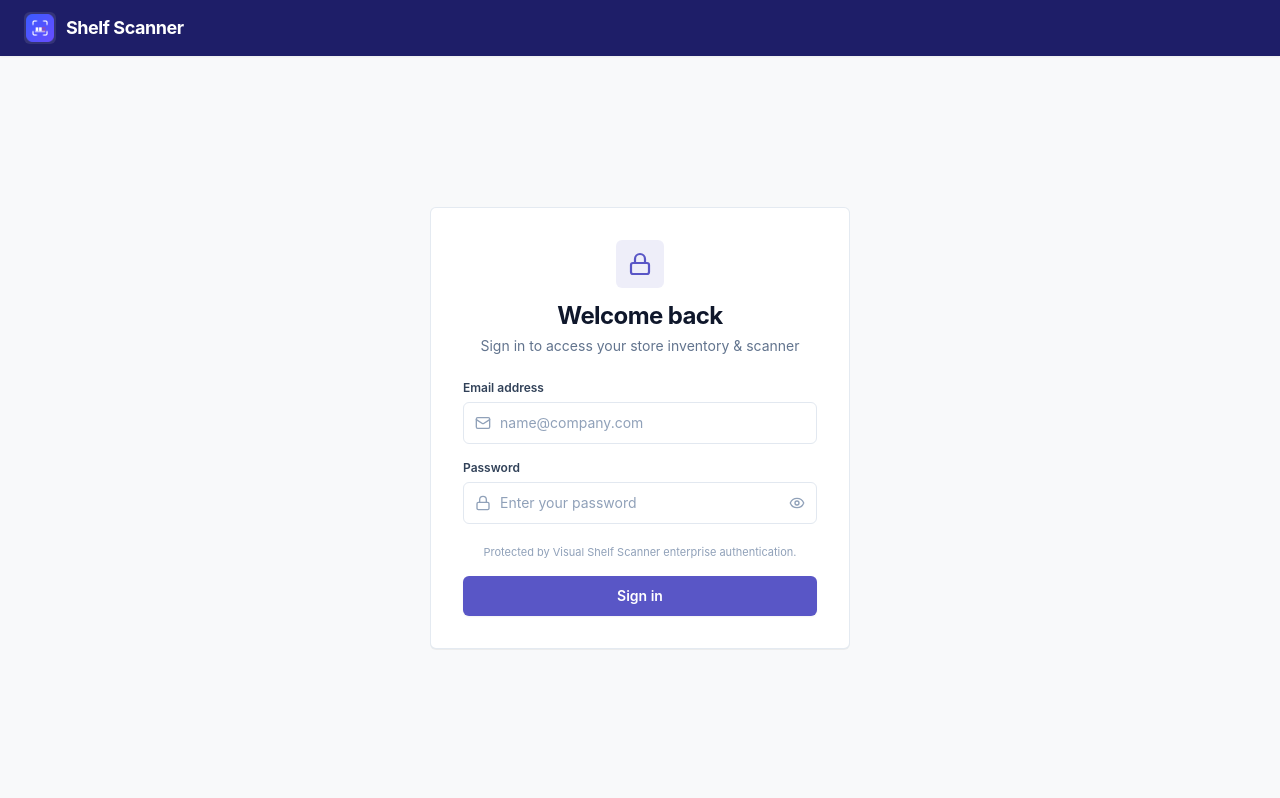
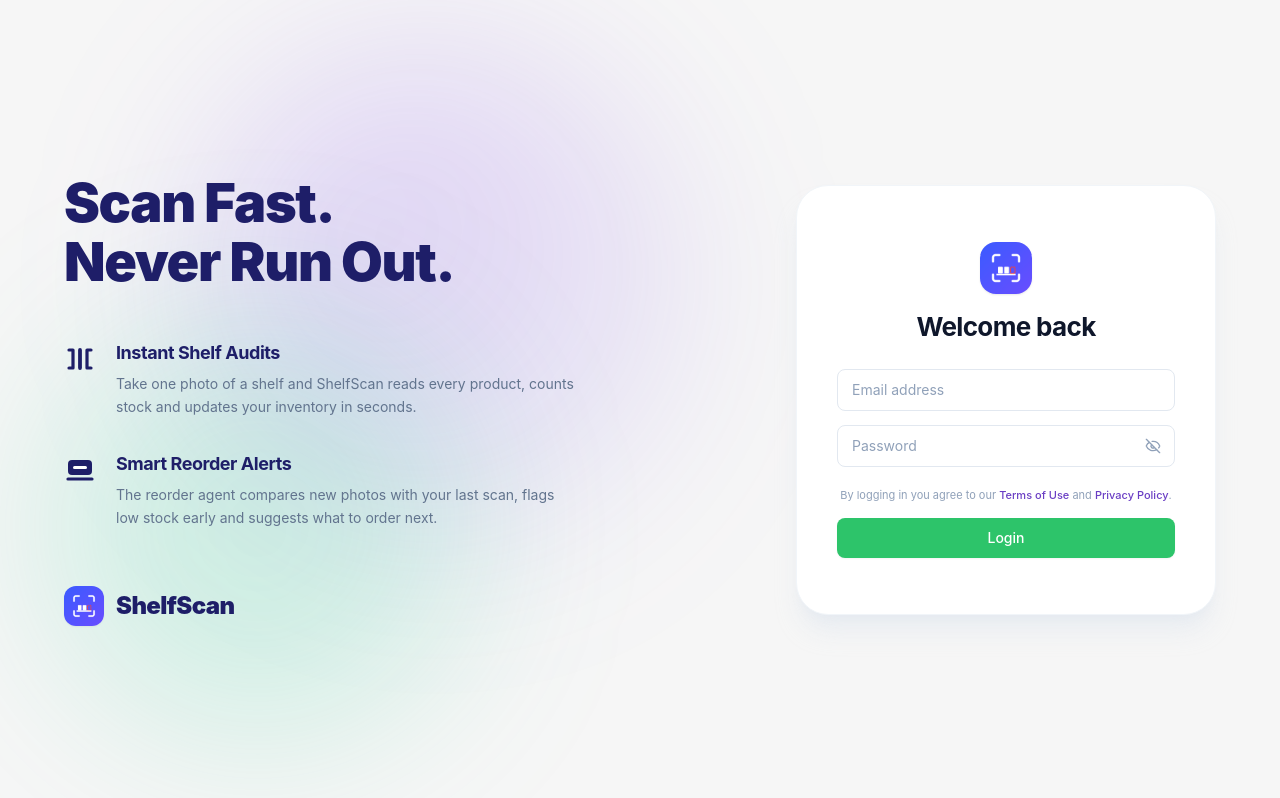
Before and after one commit to arifrashid143/shelf-scanner-frontend, a React (Vite) app: page / in a window 1280 px wide. Built offline with nearby package versions, Linux system fonts and the light colour scheme; no server answers.

Commit message:
fix: restore exact photo design for login page while removing signup page

```diff
--- a/src/views/LoginView.jsx
+++ b/src/views/LoginView.jsx
@@ -1,7 +1,7 @@
 import { useState } from 'react'
 import { useAuth } from '../context/AuthContext'
 import logoImg from '../assets/logo.png'
-import { Loader2, Eye, EyeOff, AlertCircle, Lock, Mail } from 'lucide-react'
+import { Loader2, Eye, EyeOff } from 'lucide-react'
 
 export default function LoginView() {
   const { login } = useAuth()
@@ -13,71 +13,14 @@ export default function LoginView() {
 
   const [loading, setLoading] = useState(false)
   const [errorMsg, setErrorMsg] = useState('')
-  const [errors, setErrors] = useState({})
-  const [touched, setTouched] = useState({})
-
-  const validateField = (fieldName, value) => {
-    let error = ''
-    if (fieldName === 'email') {
-      const val = (value ?? '').trim()
-      const emailRegex = /^[^\s@]+@[^\s@]+\.[^\s@]{2,}$/
-      if (!val) {
-        error = 'Email address is required'
-      } else if (!emailRegex.test(val)) {
-        error = 'Please enter a valid email address'
-      }
-    } else if (fieldName === 'password') {
-      if (!value) {
-        error = 'Password is required'
-      }
-    }
-    return error
-  }
-
-  const validateAll = () => {
-    const newErrors = {}
-    const emailErr = validateField('email', email)
-    if (emailErr) newErrors.email = emailErr
-
-    const pwdErr = validateField('password', password)
-    if (pwdErr) newErrors.password = pwdErr
-
-    return newErrors
-  }
-
-  const handleBlur = (fieldName) => {
-    setTouched((prev) => ({ ...prev, [fieldName]: true }))
-    const val = fieldName === 'email' ? email : password
-    const err = validateField(fieldName, val)
-    setErrors((prev) => ({ ...prev, [fieldName]: err }))
-  }
-
-  const handleChange = (fieldName, value) => {
-    if (fieldName === 'email') setEmail(value)
-    if (fieldName === 'password') setPassword(value)
-
-    if (errors[fieldName] || touched[fieldName]) {
-      const err = validateField(fieldName, value)
-      setErrors((prev) => ({ ...prev, [fieldName]: err }))
-    }
-  }
 
   const handleSubmit = async (e) => {
     e?.preventDefault()
     setErrorMsg('')
-
-    const validationErrors = validateAll()
-    setTouched({ email: true, password: true })
-    setErrors(validationErrors)
-
-    if (Object.keys(validationErrors).length > 0) {
-      return
-    }
-
     setLoading(true)
 
     try {
-      await login(email.trim(), password)
+      await login(email, password)
     } catch (err) {
       setErrorMsg(err.message || 'Authentication failed. Please check credentials.')
     } finally {
@@ -86,150 +29,235 @@ export default function LoginView() {
   }
 
   return (
-    <div className="min-h-screen w-full bg-[#f8f9fa] flex flex-col font-sans text-slate-900 select-none">
-      {/* Top Header Bar Matching Dashboard Brand */}
-      <header className="h-14 bg-[#1E1E68] text-white flex items-center justify-between px-4 sm:px-6 shadow-xs shrink-0">
-        <div className="flex items-center gap-2.5">
+    /* Full-Screen Container: Takes all screen on mobile (pure white), Card layout on tablet/desktop */
+    <div className="min-h-screen w-screen bg-white sm:bg-[#F6F6F6] relative overflow-x-hidden flex items-center justify-center p-0 sm:p-8 lg:p-14 font-sans select-none">
+
+      {/* Ambient Radial Blur Glows (Tablet & Desktop only) */}
+      <div className="hidden sm:block absolute top-12 left-1/4 -translate-x-1/4 w-[480px] h-[480px] bg-gradient-to-br from-[#8b5cf6]/25 via-[#7c3aed]/15 to-[#6366f1]/10 rounded-full blur-[90px] pointer-events-none" />
+      <div className="hidden sm:block absolute bottom-16 left-12 w-[420px] h-[420px] bg-[#34d399]/20 rounded-full blur-[85px] pointer-events-none" />
+
+      {/* Top-Left Brand Logo for Tablet Viewports (hidden on mobile and xl desktop) */}
+      <div className="absolute top-6 left-6 sm:top-8 sm:left-10 z-20 hidden sm:flex xl:hidden items-center gap-3">
         <img
           src={logoImg}
-            alt="Shelf Scanner Logo"
-            className="w-7 h-7 sm:w-8 sm:h-8 rounded-md object-contain bg-white/10 p-0.5"
+          alt="ShelfScan"
+          className="w-10 h-10 rounded-xl object-contain shadow-xs shrink-0"
         />
-          <span className="text-base sm:text-lg font-bold tracking-tight">
-            Shelf Scanner
+        <span className="text-2xl font-black text-[#1E1E68] tracking-tight">
+          ShelfScan
         </span>
       </div>
-      </header>
 
-      {/* Main Centered Login Section */}
-      <main className="flex-1 flex items-center justify-center p-4 sm:p-6 lg:p-8">
-        <div className="w-full max-w-[420px] bg-white rounded-md border border-slate-200/90 shadow-2xs p-6 sm:p-8">
-          {/* Card Header */}
-          <div className="text-center mb-6">
-            <div className="inline-flex items-center justify-center w-12 h-12 rounded-md bg-[#5956c6]/10 text-[#5956c6] mb-3">
-              <Lock className="w-6 h-6 stroke-[2.2]" />
+      {/* Main Grid Wrapper */}
+      <div className="relative z-10 w-full min-h-screen sm:min-h-0 sm:max-w-6xl grid grid-cols-1 xl:grid-cols-12 gap-0 sm:gap-10 xl:gap-14 items-center">
+
+        {/* ===================== LEFT COLUMN (HEADLINE, VALUE PROPS & LOGO - DESKTOP ONLY) ===================== */}
+        <div className="hidden xl:flex xl:col-span-6 flex-col justify-between py-4 space-y-10 lg:space-y-12">
+
+          {/* Main Hero Headline */}
+          <div>
+            <h1 className="text-4xl sm:text-5xl lg:text-[54px] font-black text-[#1E1E68] tracking-tight leading-[1.08]">
+              Scan Fast.<br />
+              Never Run Out.
+            </h1>
           </div>
-            <h1 className="text-xl sm:text-2xl font-bold text-slate-900 tracking-tight">
-              Welcome back
-            </h1>
-            <p className="text-xs sm:text-sm text-slate-500 mt-1">
-              Sign in to access your store inventory & scanner
+
+          {/* Feature List */}
+          <div className="space-y-8 max-w-lg">
+
+            {/* Feature 1: Instant Shelf Audits */}
+            <div className="flex items-start gap-4 sm:gap-5">
+              <div className="mt-1 shrink-0">
+                <svg
+                  className="w-8 h-8 text-[#1E1E68]"
+                  viewBox="0 0 32 32"
+                  fill="none"
+                  stroke="currentColor"
+                  strokeWidth="3.2"
+                  strokeLinecap="round"
+                  strokeLinejoin="round"
+                >
+                  <path d="M5 7h4v18H5" />
+                  <path d="M16 7v18" strokeWidth="3.8" />
+                  <path d="M27 7h-4v18h4" />
+                </svg>
+              </div>
+              <div className="space-y-1.5">
+                <h3 className="text-base sm:text-lg font-bold text-[#1E1E68] tracking-tight">
+                  Instant Shelf Audits
+                </h3>
+                <p className="text-xs sm:text-sm text-slate-500 font-normal leading-relaxed">
+                  Take one photo of a shelf and ShelfScan reads every product, counts stock and updates your inventory in seconds.
                 </p>
               </div>
+            </div>
 
-          {/* Error Message Alert */}
+            {/* Feature 2: Smart Reorder Alerts */}
+            <div className="flex items-start gap-4 sm:gap-5">
+              <div className="mt-1 shrink-0">
+                <svg
+                  className="w-8 h-8 text-[#1E1E68]"
+                  viewBox="0 0 32 32"
+                  fill="none"
+                >
+                  <rect
+                    x="4"
+                    y="6"
+                    width="24"
+                    height="15"
+                    rx="4"
+                    fill="currentColor"
+                  />
+                  <rect
+                    x="9"
+                    y="12"
+                    width="14"
+                    height="3"
+                    rx="1.5"
+                    fill="white"
+                  />
+                  <path
+                    d="M4 25h24"
+                    stroke="currentColor"
+                    strokeWidth="3.2"
+                    strokeLinecap="round"
+                  />
+                </svg>
+              </div>
+              <div className="space-y-1.5">
+                <h3 className="text-base sm:text-lg font-bold text-[#1E1E68] tracking-tight">
+                  Smart Reorder Alerts
+                </h3>
+                <p className="text-xs sm:text-sm text-slate-500 font-normal leading-relaxed">
+                  The reorder agent compares new photos with your last scan, flags low stock early and suggests what to order next.
+                </p>
+              </div>
+            </div>
+          </div>
+
+          {/* Bottom Brand Mark: Assets Logo Image + "ShelfScan" */}
+          <div className="pt-2 flex items-center gap-3">
+            <img
+              src={logoImg}
+              alt="ShelfScan"
+              className="w-10 h-10 rounded-xl object-contain shadow-xs shrink-0"
+            />
+            <span className="text-2xl font-black text-[#1E1E68] tracking-tight">
+              ShelfScan
+            </span>
+          </div>
+        </div>
+
+        {/* ===================== RIGHT / CENTER COLUMN (LOGIN FORM) ===================== */}
+        <div className="w-full min-h-screen sm:min-h-0 xl:col-span-6 flex justify-center xl:justify-end">
+          <div className="w-full min-h-screen sm:min-h-0 sm:max-w-[420px] bg-white rounded-none sm:rounded-[32px] p-6 sm:p-10 shadow-none sm:shadow-xl shadow-slate-200/70 border-0 sm:border sm:border-slate-100 flex flex-col justify-center">
+
+            <div className="w-full max-w-[360px] mx-auto my-auto py-4">
+              {/* Centered App Logo from assets folder */}
+              <div className="flex justify-center mb-4">
+                <img
+                  src={logoImg}
+                  alt="ShelfScan Logo"
+                  className="w-13 h-13 rounded-2xl object-contain shadow-xs drop-shadow-xs"
+                />
+              </div>
+
+              {/* Header: "Welcome back" */}
+              <div className="text-center mb-6">
+                <h2 className="text-2xl sm:text-[26px] font-bold text-slate-900 tracking-tight">
+                  Welcome back
+                </h2>
+              </div>
+
+              {/* Error Message */}
               {errorMsg && (
-            <div className="mb-4 p-3 rounded-md bg-rose-50 border border-rose-200 text-rose-700 text-xs font-semibold flex items-center justify-between animate-in fade-in">
-              <div className="flex items-center gap-2">
-                <AlertCircle className="w-4 h-4 shrink-0 text-rose-600" />
+                <div className="mb-4 p-2.5 rounded-xl bg-rose-50 border border-rose-200 text-rose-700 text-xs font-semibold flex items-center justify-between">
                   <span>{errorMsg}</span>
-              </div>
                   <button
                     type="button"
                     onClick={() => setErrorMsg('')}
                     className="text-rose-500 hover:text-rose-800 text-sm ml-2 font-bold cursor-pointer"
-                aria-label="Dismiss error"
                   >
                     ×
                   </button>
                 </div>
               )}
 
-          {/* Login Form */}
-          <form onSubmit={handleSubmit} className="space-y-4" noValidate>
+              {/* Form */}
+              <form onSubmit={handleSubmit} className="space-y-3.5">
                 {/* Email Address */}
                 <div>
-              <label className="block text-xs font-semibold text-slate-700 mb-1.5">
-                Email address
-              </label>
-              <div className="relative">
-                <Mail className="w-4 h-4 text-slate-400 absolute left-3 top-1/2 -translate-y-1/2 pointer-events-none" />
                   <input
                     type="email"
+                    required
                     value={email}
-                  onChange={(e) => handleChange('email', e.target.value)}
-                  onBlur={() => handleBlur('email')}
-                  placeholder="name@company.com"
-                  autoComplete="email"
-                  className={`w-full pl-9 pr-3.5 py-2.5 bg-white border rounded-md text-slate-900 placeholder:text-slate-400 text-xs sm:text-sm focus:outline-none transition-all ${
-                    touched.email && errors.email
-                      ? 'border-rose-400 focus:border-rose-500 focus:ring-2 focus:ring-rose-500/20 bg-rose-50/10'
-                      : 'border-slate-200 focus:border-[#5956c6] focus:ring-2 focus:ring-[#5956c6]/20'
-                  }`}
+                    onChange={(e) => setEmail(e.target.value)}
+                    placeholder="Email address"
+                    className="w-full px-3.5 py-2.5 bg-white border border-slate-200 rounded-lg text-slate-900 placeholder:text-slate-400 text-sm focus:outline-none focus:ring-2 focus:ring-purple-500/20 focus:border-[#5C3DAA] transition-all"
                   />
-              </div>
-              {touched.email && errors.email && (
-                <p className="flex items-center gap-1.5 text-xs text-rose-600 font-medium mt-1.5">
-                  <AlertCircle className="w-3.5 h-3.5 shrink-0 text-rose-500" />
-                  <span>{errors.email}</span>
-                </p>
-              )}
                 </div>
 
                 {/* Password with Eye Toggle */}
-            <div>
-              <label className="block text-xs font-semibold text-slate-700 mb-1.5">
-                Password
-              </label>
                 <div className="relative">
-                <Lock className="w-4 h-4 text-slate-400 absolute left-3 top-1/2 -translate-y-1/2 pointer-events-none" />
                   <input
                     type={showPassword ? 'text' : 'password'}
+                    required
                     value={password}
-                  onChange={(e) => handleChange('password', e.target.value)}
-                  onBlur={() => handleBlur('password')}
-                  placeholder="Enter your password"
-                  autoComplete="current-password"
-                  className={`w-full pl-9 pr-10 py-2.5 bg-white border rounded-md text-slate-900 placeholder:text-slate-400 text-xs sm:text-sm focus:outline-none transition-all ${
-                    touched.password && errors.password
-                      ? 'border-rose-400 focus:border-rose-500 focus:ring-2 focus:ring-rose-500/20 bg-rose-50/10'
-                      : 'border-slate-200 focus:border-[#5956c6] focus:ring-2 focus:ring-[#5956c6]/20'
-                  }`}
+                    onChange={(e) => setPassword(e.target.value)}
+                    placeholder="Password"
+                    className="w-full px-3.5 py-2.5 pr-10 bg-white border border-slate-200 rounded-lg text-slate-900 placeholder:text-slate-400 text-sm focus:outline-none focus:ring-2 focus:ring-purple-500/20 focus:border-[#5C3DAA] transition-all"
                   />
                   <button
                     type="button"
                     onClick={() => setShowPassword(!showPassword)}
-                  className="absolute right-3 top-1/2 -translate-y-1/2 text-slate-400 hover:text-slate-600 transition-colors cursor-pointer"
-                  aria-label={showPassword ? 'Hide password' : 'Show password'}
+                    className="absolute right-3.5 top-1/2 -translate-y-1/2 text-slate-400 hover:text-slate-600 transition-colors cursor-pointer"
                   >
                     {showPassword ? (
+                      <Eye className="w-4 h-4" />
+                    ) : (
                       <EyeOff className="w-4 h-4" />
-                  ) : (
-                    <Eye className="w-4 h-4" />
                     )}
                   </button>
                 </div>
-              {touched.password && errors.password && (
-                <p className="flex items-center gap-1.5 text-xs text-rose-600 font-medium mt-1.5">
-                  <AlertCircle className="w-3.5 h-3.5 shrink-0 text-rose-500" />
-                  <span>{errors.password}</span>
-                </p>
-              )}
-            </div>
 
-            {/* Terms note */}
-            <p className="text-[11px] text-slate-400 text-center leading-normal pt-1">
-              Protected by Visual Shelf Scanner enterprise authentication.
+                {/* Terms agreement note: "By logging in you agree to our Terms of Use and Privacy Policy." */}
+                <p className="text-[11px] text-slate-400 text-center leading-normal pt-1.5">
+                  By logging in you agree to our{' '}
+                  <button
+                    type="button"
+                    onClick={() => alert('Terms of Use')}
+                    className="text-[#6A3EC4] font-medium hover:underline cursor-pointer"
+                  >
+                    Terms of Use
+                  </button>{' '}
+                  and{' '}
+                  <button
+                    type="button"
+                    onClick={() => alert('Privacy Policy')}
+                    className="text-[#6A3EC4] font-medium hover:underline cursor-pointer"
+                  >
+                    Privacy Policy
+                  </button>
+                  .
                 </p>
 
-            {/* Action Button: Sign In */}
+                {/* Green Action Button: "Login" */}
                 <button
                   type="submit"
                   disabled={loading}
-              className="w-full mt-2 py-2.5 px-4 bg-[#5956c6] hover:bg-[#4d4ab5] active:scale-[0.99] text-white font-semibold text-xs sm:text-sm rounded-md shadow-xs transition-all flex items-center justify-center gap-2 cursor-pointer disabled:opacity-60"
+                  className="w-full mt-3 py-2.5 px-4 bg-[#2DC46A] hover:bg-[#25ab5c] active:scale-[0.99] text-white font-medium text-sm rounded-lg shadow-xs transition-all flex items-center justify-center gap-2 cursor-pointer disabled:opacity-60"
                 >
                   {loading ? (
-                <>
-                  <Loader2 className="w-4 h-4 animate-spin" />
-                  <span>Signing in…</span>
-                </>
+                    <Loader2 className="w-5 h-5 animate-spin" />
                   ) : (
-                <span>Sign in</span>
+                    'Login'
                   )}
                 </button>
               </form>
             </div>
-      </main>
+          </div>
+        </div>
+      </div>
     </div>
   )
 }
```
Lines whose indentation alone changed are shown as unchanged.
